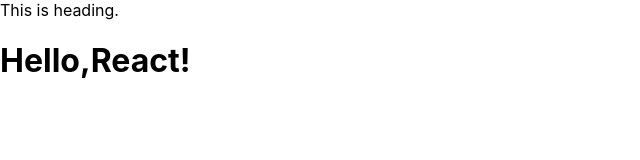
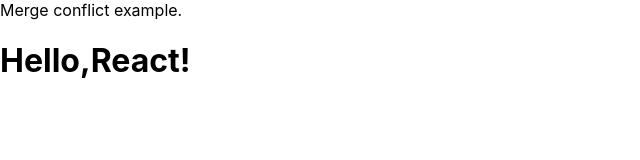
Before and after one commit to Vadimshidlov/ecommerce-application, a React (Create React App) app: page / in a window 1280 px wide. Shown: the top 160 px of the page, without its empty margins (0-640 px from the left). Built offline with nearby package versions, Linux system fonts and the light colour scheme.

Commit message:
conflict exmaple

```diff
--- a/src/components/Header.tsx
+++ b/src/components/Header.tsx
@@ -1,5 +1,5 @@
 import React from "react";
 
 export function Header() {
-    return <header>This is heading.</header>;
+    return <header>Merge conflict example.</header>;
 }
```
